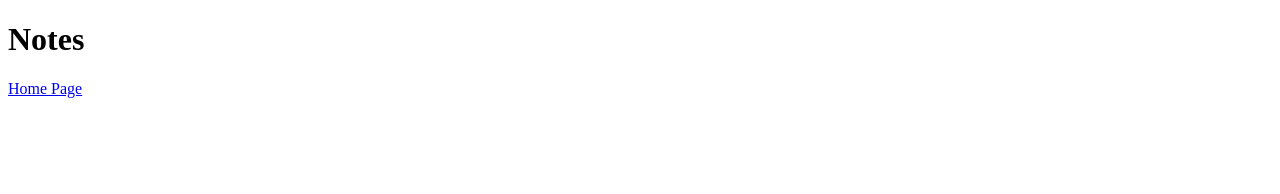
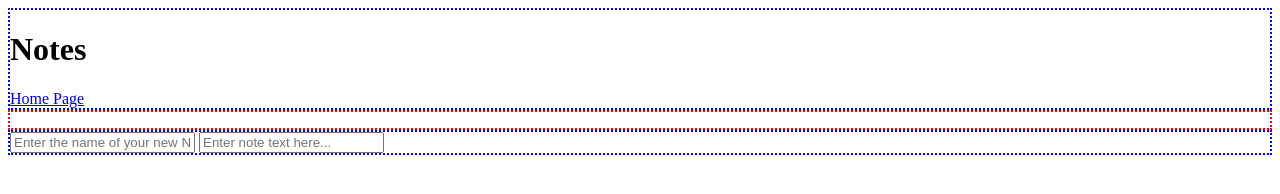
Before and after one commit to syd9f/note-taker, a website: page public/pages/notes.html in a window 1280 px wide. Drawn offline with Linux system fonts and the light colour scheme; files that its build step writes are made by us from their sources.

Commit message:
fixed link to home page/added inputs for new notes

```diff
--- a/public/pages/notes.html
+++ b/public/pages/notes.html
@@ -6,11 +6,18 @@
     <link rel="stylesheet" href="./styles/style.css" />
   </head>
   <body>
-    <div class="page-title">
-      <h1>Notes</h1>
-    </div>
-    <div class="page-link">
-        <a href="./public/index.html" class="notes-link">Home Page</a>
-      </div>
+    <header>
+      <h1 class="page-title">Notes</h1>
+      <a href="../index.html" class="page-link">Home Page</a>
+    </header>
+    <section class="left-col">
+        <div class="existing-notes">
+            <ul></ul>
+        </div>
+    </section>
+    <section class="right-col">
+        <input type="text" id="note-name" placeholder="Enter the name of your new Note...">
+        <input type="text" id="note-text" placeholder="Enter note text here...">
+    </section>
   </body>
 </html>
--- a/public/styles/style.css
+++ b/public/styles/style.css
@@ -0,0 +1,18 @@
+.left-col {
+    border: 2px dotted red;
+}
+.right-col {
+    border: 2px dotted blue;
+}
+
+/* .page-title {
+    border
+}
+
+.page-link {
+
+} */
+
+header {
+    border: 2px dotted blue;
+}
```
